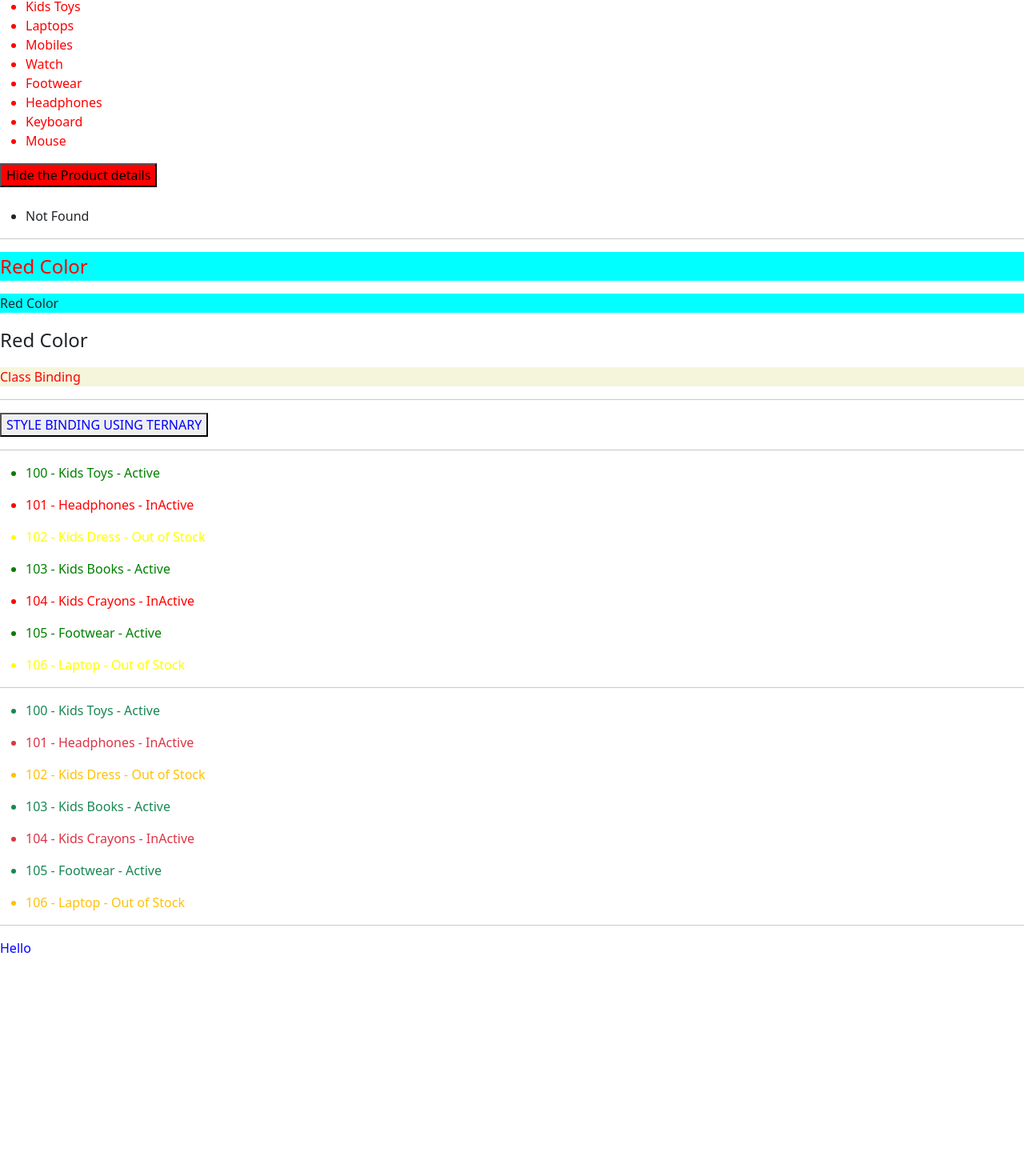
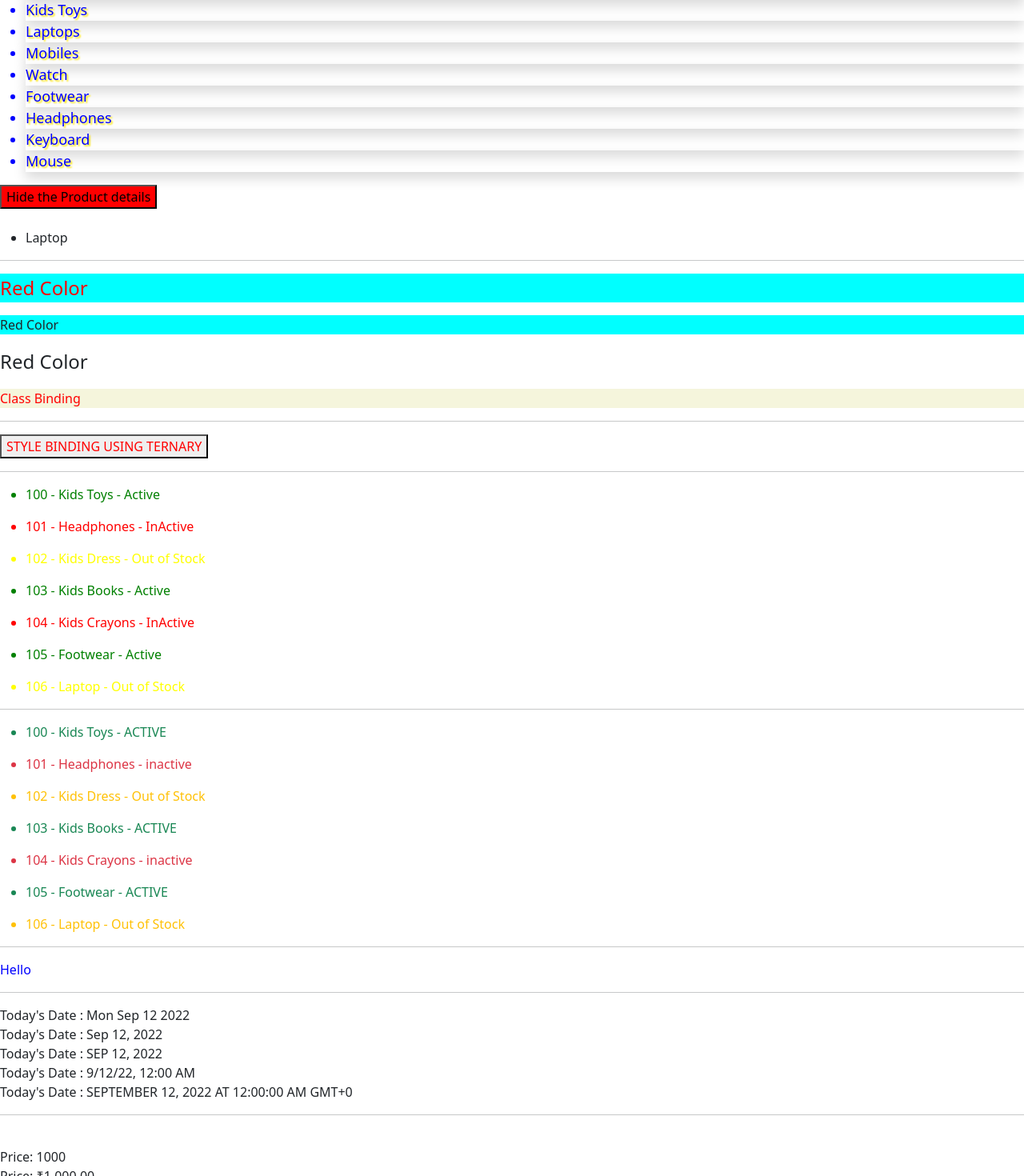
Before and after one commit to PallaviKatari/Amazon_Angular, an Angular app: page / in a window 1280 px wide. Shown: the part 754-2224 px from the top of the page at 80% size. Before the commit the page ends 1967 px from the top, so only its background shows below. Built offline with nearby package versions, Linux system fonts and the light colour scheme.

Commit message:
commit_14/9/22

```diff
--- a/src/app/app.module.ts
+++ b/src/app/app.module.ts
@@ -8,6 +8,7 @@ import { NavComponent } from './nav/nav.component';
 import { HomeComponent } from './home/home.component';
 import { CardsComponent } from './cards/cards.component';
 import { SearchComponent } from './search/search.component';
+import { SquarePipe } from './square.pipe';
 
 @NgModule({
   declarations: [
@@ -15,7 +16,8 @@ import { SearchComponent } from './search/search.component';
     NavComponent,
     HomeComponent,
     CardsComponent,
-    SearchComponent
+    SearchComponent,
+    SquarePipe
   ],
   imports: [
     BrowserModule,
--- a/src/app/home/home.component.css
+++ b/src/app/home/home.component.css
@@ -1,18 +1,31 @@
 img {
   height: 500px;
 }
-
-  .stylebinding1{
-    color:red;
+/*access the style through class attribute*/
+.stylebinding1 {
+  color: red;
   background-color: beige;
 }
+
 /*Class for retrieving details from ProductDetails using *ngFor and *ngSwitchCase*/
-  .red{
-    color:red;
+.red {
+  color: red;
 }
-  .green{
-    color:green;
+
+.green {
+  color: green;
 }
-  .yellow{
-    color:yellow;
+
+.yellow {
+  color: yellow;
 }
+/*Styling using ngClass*/
+.blue{
+  color:blue;
+}
+.shadow{
+  text-shadow: 2px 2px 2px rgb(255, 230, 0);
+}
+.size{
+  font-size: 18px;
+}
--- a/src/app/home/home.component.html
+++ b/src/app/home/home.component.html
@@ -15,21 +15,21 @@
       <div class="carousel-item active" data-bs-interval="10000">
         <img src="https://3.bp.blogspot.com/-0KmwLussiFQ/Urglf2WVqWI/AAAAAAAAAXY/9G4MNAST2tw/s1600/laptops.jpeg" class="d-block w-100" alt="CSS">
         <div class="carousel-caption d-none d-md-block">
-          <h5>DELL</h5>
+          <h5 [ngClass]="prod_array">DELL</h5>
           <p [ngStyle]="{color:mycolor}">LAPTOPS</p>
         </div>
       </div>
       <div class="carousel-item" data-bs-interval="2000">
         <img src="https://i.pinimg.com/originals/d2/3d/e1/d23de1ec140496144f4aa2b4a90c3030.jpg" class="d-block w-100" alt="JS">
         <div class="carousel-caption d-none d-md-block">
-          <h5>KIDS</h5>
+          <h5 [ngClass]="prod_array">KIDS</h5>
           <p [ngStyle]="{color:mycolor}">TOYS</p>
         </div>
       </div>
       <div class="carousel-item">
         <img src="https://fthmb.tqn.com/--g_FXSTs_FEdjuG27FYKhR2-r4=/2000x1500/filters:fill(auto,1)/appliancesalexeydudoladovGettyImages-171589331-57b37c3c5f9b58b5c2cb819c.jpg" class="d-block w-100" alt="JQ">
         <div class="carousel-caption d-none d-md-block">
-          <h5>HOME APPLIANCES</h5>
+          <h5 [ngClass]="prod_array">HOME APPLIANCES</h5>
           <p [ngStyle]="{color:mycolor}">WASHING MACHINE,REFRIGERATOR,DISH WASHER</p>
         </div>
       </div>
@@ -45,13 +45,16 @@
   </div>
   <br>
   <br>
+  <!--TWO WAY BINDING-->
   Enter the Color for Carousel Contents:  <input [(ngModel)]="mycolor" type="text" style="border-radius:10px;">
   <br>
   <br>
   <!--*ngFor to retrieve the contents from products-->
   <!--*ngIf in the <ul> for toggle effct - hide/show the contents-->
   <ul *ngIf="isVisible">
-    <li *ngFor="let product of Products" [ngStyle]="{color:mycolor}">
+    <!--Access the class products with ngClass-->
+    <!--Property Binding-->
+    <li *ngFor="let product of Products" [ngClass]="prod">
         {{product.productname}}
     </li>
   </ul>
@@ -76,7 +79,7 @@
 <p class="stylebinding1">Class Binding</p>
 <hr>
 <!--TERNARY OPERATOR FOR STYLE BINDING-->
-<button [style.color]="errorcolor=='red1'?'red':'blue'">STYLE BINDING USING TERNARY </button>
+<button [style.color]="errorcolor=='red'?'red':'blue'">STYLE BINDING USING TERNARY </button>
 <hr>
 <!--Access the ProductDetails *ngFor and *ngSwitchCase-->
 <!--red,green,yellow classes are created in the component.css-->
@@ -93,16 +96,44 @@
 </ul>
 <hr>
 <!--Bootstrap contextual classes(eg text-success)-->
+<!--PIPES-->
 <ul *ngFor="let pdetails of ProductDetails" [ngSwitch]="pdetails.status">
   <li *ngSwitchCase="'Active'" class="text-success">
-    {{pdetails.pid}} - {{pdetails.pname}} - {{pdetails.status}}
+    {{pdetails.pid}} - {{pdetails.pname}} - {{pdetails.status | uppercase}}
   </li>
   <li *ngSwitchCase="'InActive'" class="text-danger">
-    {{pdetails.pid}} - {{pdetails.pname}} - {{pdetails.status}}
+    {{pdetails.pid}} - {{pdetails.pname}} - {{pdetails.status | lowercase}}
   </li>
   <li *ngSwitchDefault class="text-warning">
     {{pdetails.pid}} - {{pdetails.pname}} - {{pdetails.status}}
   </li>
 </ul>
 <hr>
+<!--binding style through function-->
 <p [style.color]="getColor()">Hello</p>
+<hr>
+<!--PRE-DEFINED PIPES-->
+<!--DATE PIPE-->
+
+Today's Date : {{date_today}}
+<br>
+Today's Date : {{date_today | date }}
+<br>
+Today's Date : {{date_today | date | uppercase}}
+<br>
+Today's Date : {{date_today | date:'short' | uppercase}}
+<br>
+Today's Date : {{date_today | date:'long' | uppercase}}
+<hr>
+<!--Other Pipes-->
+<br>
+Price: {{price}}
+<br>
+Price: {{price | currency:'INR'}}
+<br>
+Price: {{price | currency:'USD'}}
+<hr>
+<!--CUSTOM PIPES - USER-DEFINED PIPES-->
+<!--ng g pipe square-->
+<!--square-->
+Calculate Square of 4: {{ 4 | square}}
--- a/src/app/home/home.component.ts
+++ b/src/app/home/home.component.ts
@@ -10,107 +10,121 @@ export class HomeComponent implements OnInit {
 
   constructor() { }
   //TWO-WAY BINDING
-   name="John"
-  //theme for Navbar
-  mycolor='red';
+  name = "John"
+  //theme for Carousel contents
+  mycolor = 'red';
   //Array - *ngFor
   //key:value
-   Products:any[]=[
+  Products: any[] = [
     {
-      "productname":"Kids Dress"
+      "productname": "Kids Dress"
     },
     {
-      "productname":"Kids Toys"
+      "productname": "Kids Toys"
     },
     {
-      "productname":"Laptops"
+      "productname": "Laptops"
     },
     {
-      "productname":"Mobiles"
+      "productname": "Mobiles"
     },
     {
-      "productname":"Watch"
+      "productname": "Watch"
     },
     {
-      "productname":"Footwear"
+      "productname": "Footwear"
     },
     {
-      "productname":"Headphones"
+      "productname": "Headphones"
     },
     {
-      "productname":"Keyboard"
+      "productname": "Keyboard"
     },
     {
-      "productname":"Mouse"
+      "productname": "Mouse"
     }
 
   ]
   //Event to hide Products
-   isVisible:boolean=true;
-   hide_products()
-   {
-    this.isVisible=!this.isVisible;
+  isVisible: boolean = true;
+  hide_products() {
+    this.isVisible = !this.isVisible;
   }
   //*ngSwitch
-   product = 'Laptop1'
+  product = 'Laptop'
 
   //property errorcolor for style binding using ternary operator
-   errorcolor:string='red'
+  errorcolor: string = 'red'
 
   //Array for style binding with ternary operator with ngSwitch
 
-   ProductDetails=[
+  ProductDetails = [
     {
-      "pid":"100",
-      "pname":"Kids Toys",
-      "status":"Active",
-      "color":"green"
+      "pid": "100",
+      "pname": "Kids Toys",
+      "status": "Active",
+      "color": "green"
     },
     {
-      "pid":"101",
-      "pname":"Headphones",
-      "status":"InActive",
-      "color":"red"
+      "pid": "101",
+      "pname": "Headphones",
+      "status": "InActive",
+      "color": "red"
     },
     {
-      "pid":"102",
-      "pname":"Kids Dress",
-      "status":"Out of Stock",
-      "color":"yellow"
+      "pid": "102",
+      "pname": "Kids Dress",
+      "status": "Out of Stock",
+      "color": "yellow"
     },
     {
-      "pid":"103",
-      "pname":"Kids Books",
-      "status":"Active",
-      "color":"green"
+      "pid": "103",
+      "pname": "Kids Books",
+      "status": "Active",
+      "color": "green"
     },
     {
-      "pid":"104",
-      "pname":"Kids Crayons",
-      "status":"InActive",
-      "color":"red"
+      "pid": "104",
+      "pname": "Kids Crayons",
+      "status": "InActive",
+      "color": "red"
     },
     {
-      "pid":"105",
-      "pname":"Footwear",
-      "status":"Active",
-      "color":"green"
+      "pid": "105",
+      "pname": "Footwear",
+      "status": "Active",
+      "color": "green"
     },
     {
-      "pid":"106",
-      "pname":"Laptop",
-      "status":"Out of Stock",
-      "color":"yellow"
+      "pid": "106",
+      "pname": "Laptop",
+      "status": "Out of Stock",
+      "color": "yellow"
     }
   ]
 
   //Style Binding using a function
-      getColor()
-      {
+  getColor() {
     return 'blue';
   }
+  //ngClass - created an instance for the class products
+  prod:products=new products();
+  //using an array we can access the properties and bind them to ngClass
+  prod_array:string[]=['blue','shadow'];
+  //date property for PIPE demo
+  date_today:string | undefined;
+  price:number | undefined;
+
   ngOnInit(): void {
-  }
-
+    //initialize the date in the oninit function
+    this.date_today=new Date().toDateString();
+    this.price=1000;
 
   }
+}
+//ngClass
+class products{
+  blue:boolean=true;
+  shadow:boolean=true;
+  size:boolean=true;
+}
--- /dev/null
+++ b/src/app/square.pipe.ts
@@ -0,0 +1,12 @@
+import { Pipe, PipeTransform } from '@angular/core';
+
+@Pipe({
+  name: 'square'
+})
+export class SquarePipe implements PipeTransform {
+ //4
+  transform(num:number): number {
+    return num * num ; //4*4
+  }
+
+}
```
Also changed, not shown: src/Theory/AngularConcepts.txt, 1 other file (tests, documents, lock files or other folders). Lines whose indentation alone changed are shown as unchanged.
